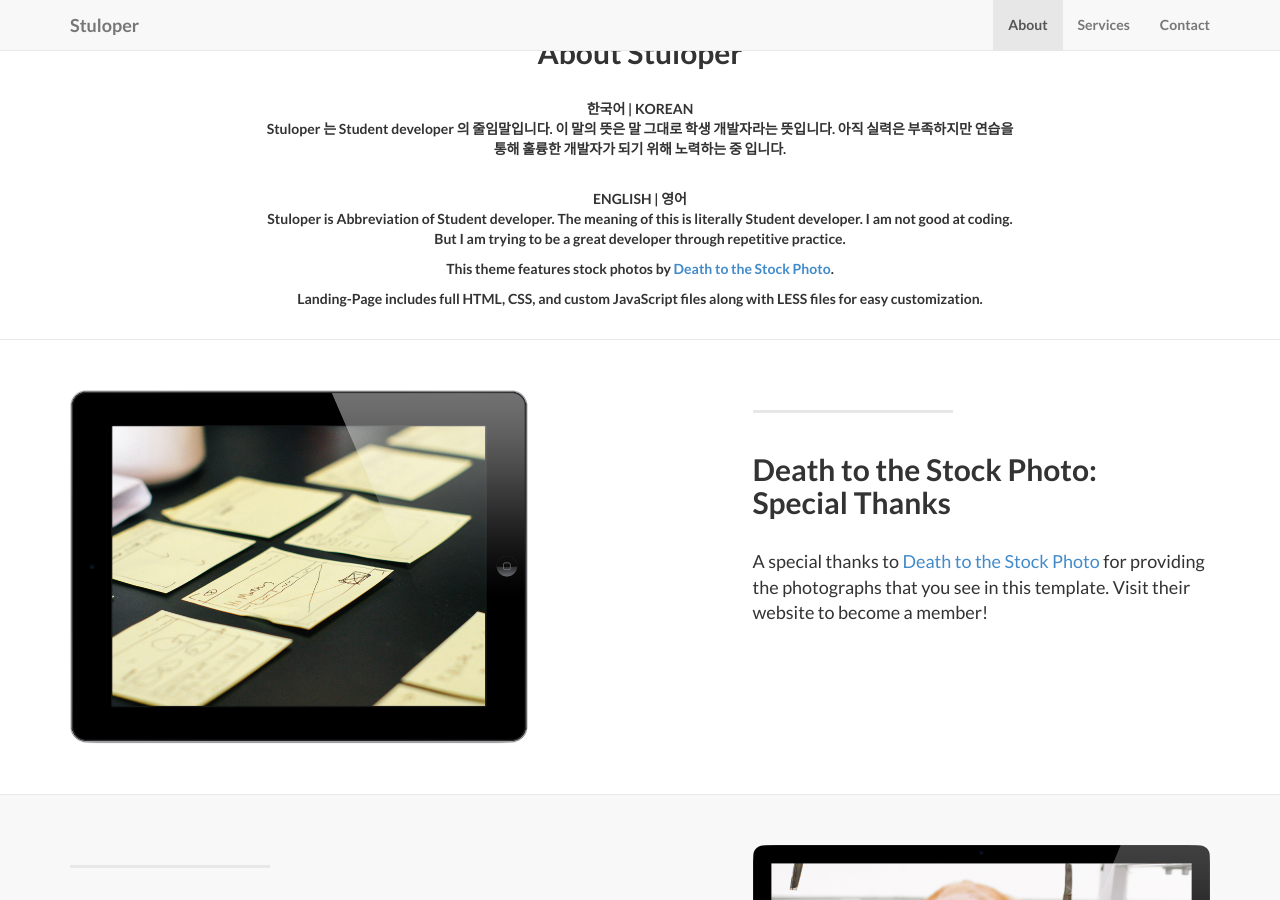
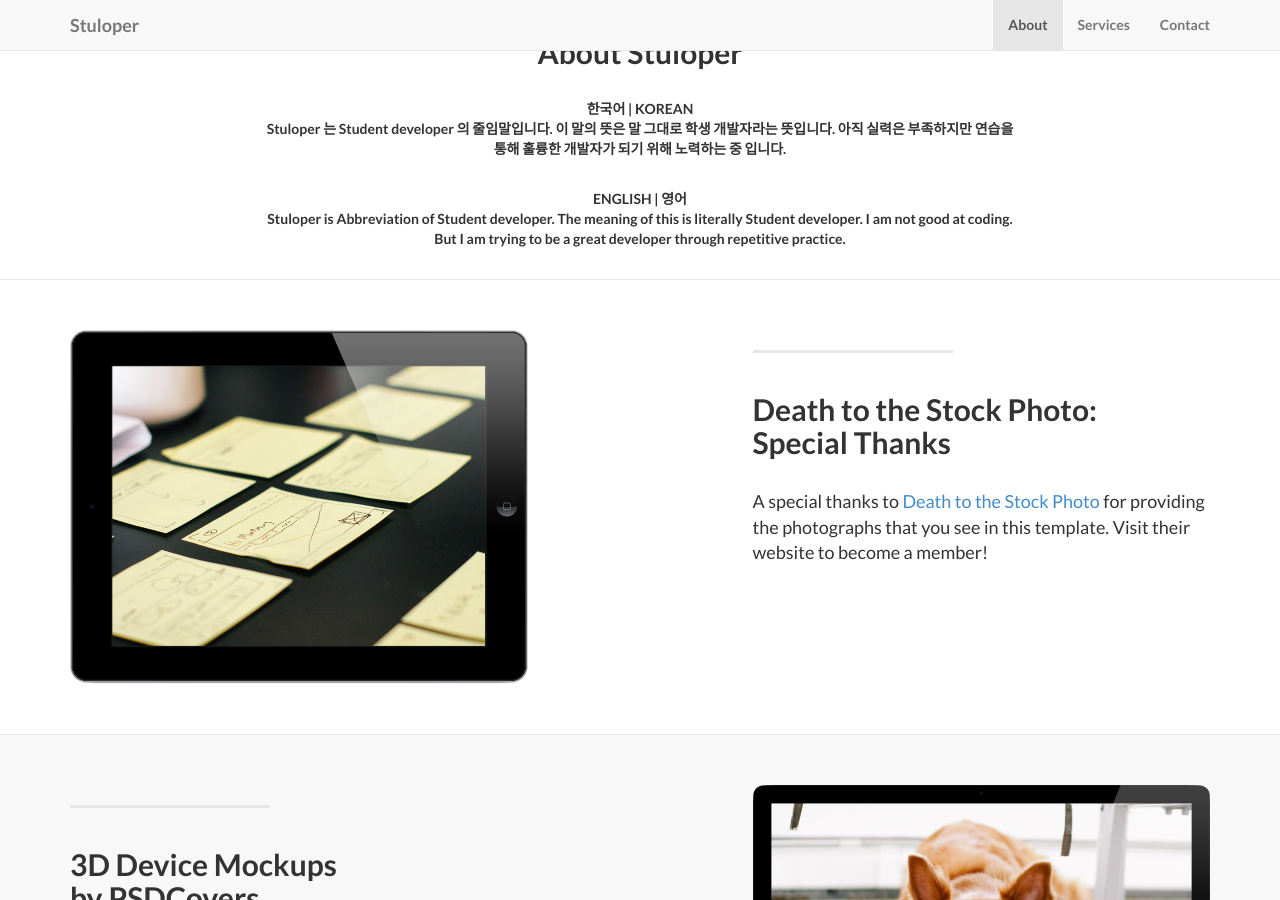
Before and after one commit to stuloper/page, a Jekyll site: the page built from index.html, in a window 1280 px wide and 900 px high, scrolled down 801 px. Built offline with Jekyll 4.4.1, drawn with Linux system fonts in a browser that asks for light colours.

Commit message:
Update about.html

```diff
--- a/_includes/about.html
+++ b/_includes/about.html
@@ -10,8 +10,6 @@
                 <br/>
                 <strong>ENGLISH | 영어</strong>
                 <p>Stuloper is Abbreviation of Student developer. The meaning of this is literally Student developer. I am not good at coding. But I am trying to be a great developer through repetitive practice.</p>
-                <p>This theme features stock photos by <a href="http://join.deathtothestockphoto.com//">Death to the Stock Photo</a>.</p>
-                <p>Landing-Page includes full HTML, CSS, and custom JavaScript files along with LESS files for easy customization.</p>
                 <br/>
               </div>
         </div>
```
